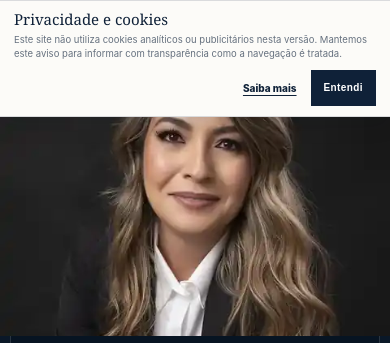
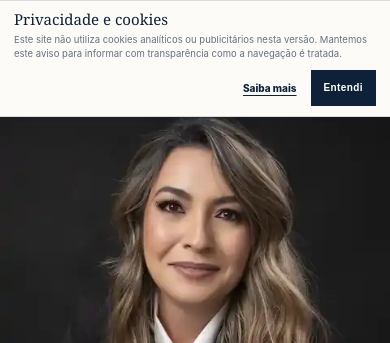
Before and after one commit to Kahcardim/CristianeTX, a plain HTML site: page docs/index.html in a window 390 px wide. Shown: the part 71-414 px from the top of the page. Drawn offline with Linux system fonts and the light colour scheme.

Commit message:
fix: estabiliza enquadramento da foto mobile

```diff
--- a/docs/assets/css/styles.css
+++ b/docs/assets/css/styles.css
@@ -3407,7 +3407,7 @@ article[id]{
 
   .portrait-frame{
     width:100%;
-    aspect-ratio:16/9;
+    aspect-ratio:4/3;
     border:0;
     background:#10151b;
   }
@@ -3421,7 +3421,7 @@ article[id]{
 
   .portrait-frame img{
     object-fit:cover;
-    object-position:center 30%;
+    object-position:center 18%;
   }
 
   .signature-card{
```
